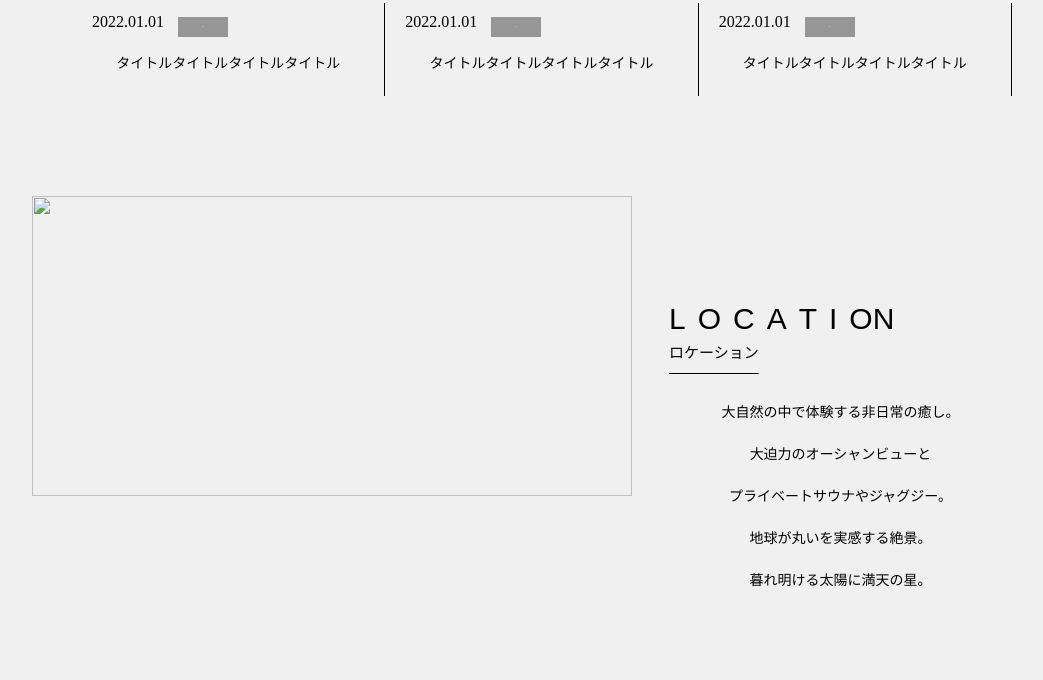
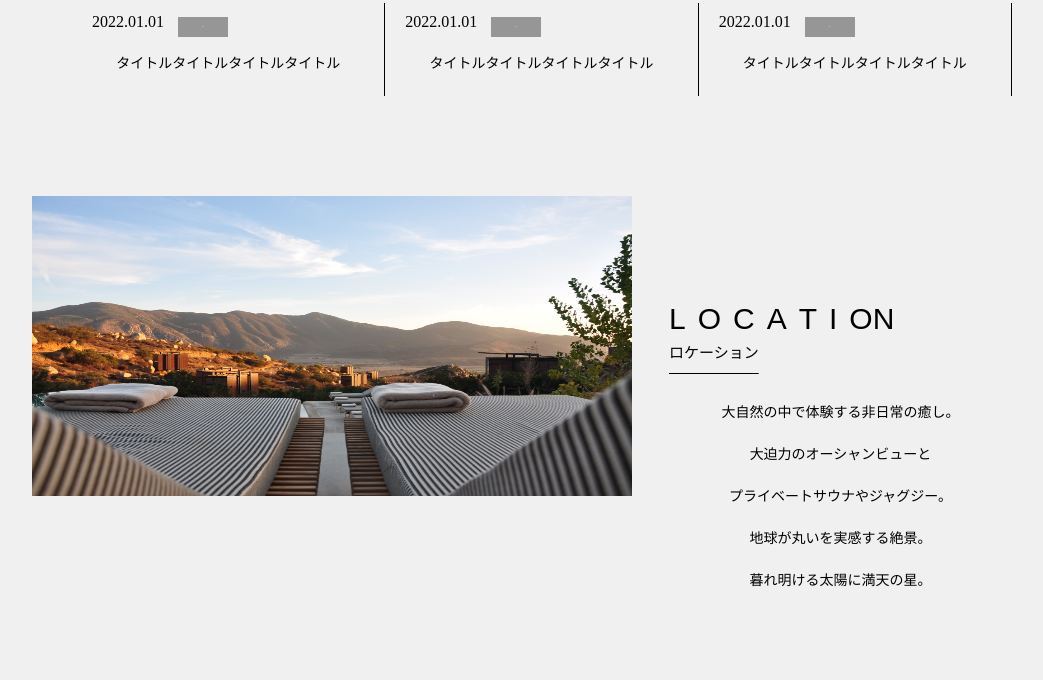
Before and after one commit to kahosalmon/new.github.io, a plain HTML site: page index.html in a window 1280 px wide. Shown: the part 823-1503 px from the top of the page, without its empty margins (118-1161 px from the left). Drawn offline with Linux system fonts and the light colour scheme.

Commit message:
Update index.html

```diff
--- a/index.html
+++ b/index.html
@@ -61,7 +61,7 @@
   </section>
 
   <section id="location">
-    <img src="photo/location.jpg" class="lc_baner">
+    <img src="https://github.com/kahosalmon/new.github.io/blob/main/location.jpg?raw=true" class="lc_baner">
     <div class="lc_panel">
       <div class="lc_title">L O C A T I ON</div>
       <div class="lc_title2 under">ロケーション<br></div>
```
